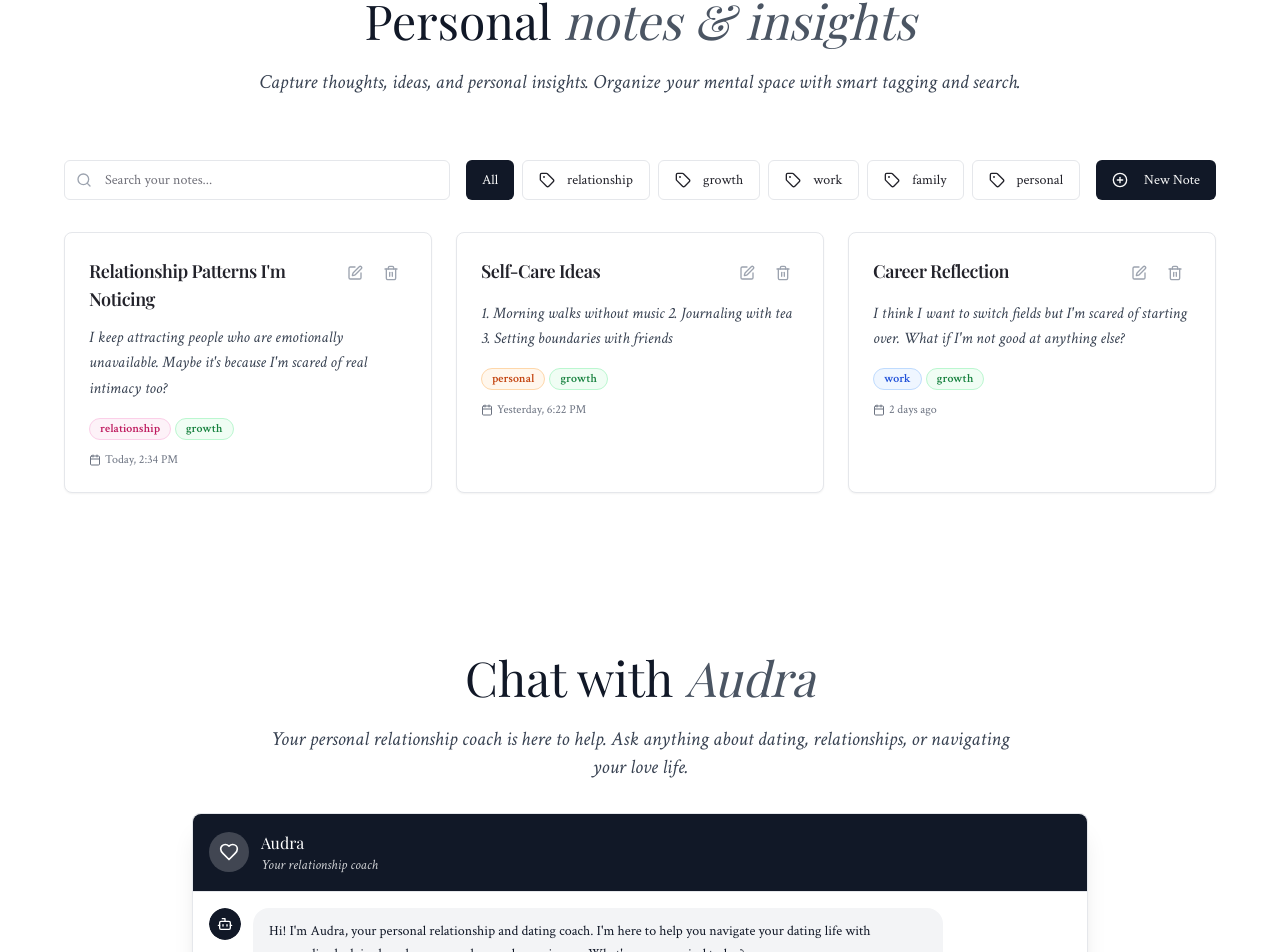
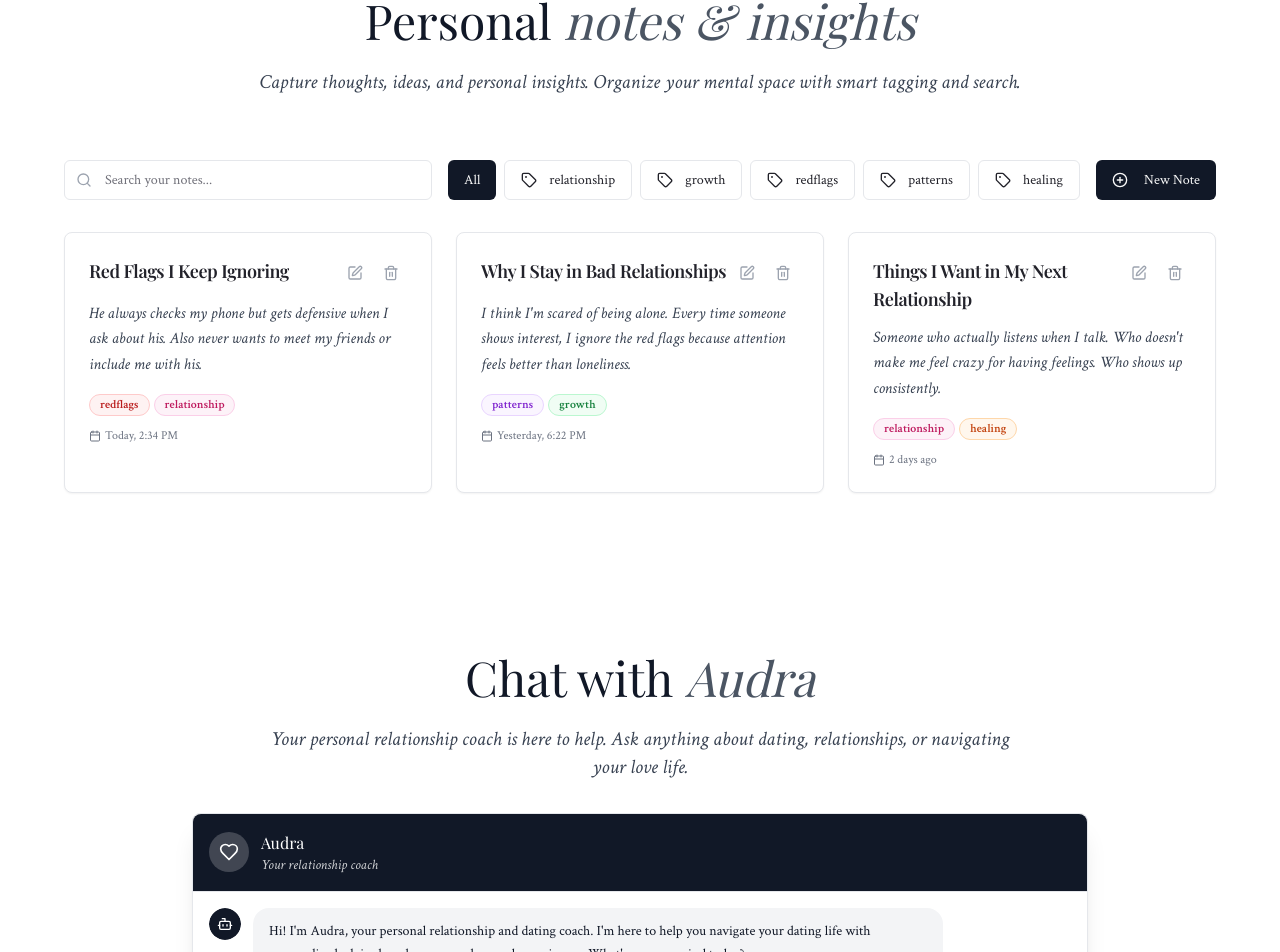
Before and after one commit to nikitapatel97/audra-66, a React (Vite) app: page / in a window 1280 px wide. Shown: the part 2515-3467 px from the top of the page. Built offline with nearby package versions, Linux system fonts and the light colour scheme; a web font is replaced by a local one.

Commit message:
Revert notes content
Reverts the content of the notes section to the original topics of red flags and past relationships.

```diff
--- a/src/components/NotesDashboard.tsx
+++ b/src/components/NotesDashboard.tsx
@@ -10,33 +10,33 @@ import { PlusCircle, Search, Tag, Calendar, Edit, Trash2 } from "lucide-react";
 const tagColors = {
   relationship: "bg-pink-50 text-pink-700 border-pink-200",
   growth: "bg-green-50 text-green-700 border-green-200",
-  work: "bg-blue-50 text-blue-700 border-blue-200",
-  family: "bg-purple-50 text-purple-700 border-purple-200",
-  personal: "bg-orange-50 text-orange-700 border-orange-200"
+  redflags: "bg-red-50 text-red-700 border-red-200",
+  patterns: "bg-purple-50 text-purple-700 border-purple-200",
+  healing: "bg-orange-50 text-orange-700 border-orange-200"
 };
 
 const mockNotes = [
   {
     id: 1,
-    title: "Relationship Patterns I'm Noticing",
-    content: "I keep attracting people who are emotionally unavailable. Maybe it's because I'm scared of real intimacy too?",
-    tags: ["relationship", "growth"],
+    title: "Red Flags I Keep Ignoring",
+    content: "He always checks my phone but gets defensive when I ask about his. Also never wants to meet my friends or include me with his.",
+    tags: ["redflags", "relationship"],
     date: "2024-01-15",
     lastEdited: "Today, 2:34 PM"
   },
   {
     id: 2,
-    title: "Self-Care Ideas",
-    content: "1. Morning walks without music 2. Journaling with tea 3. Setting boundaries with friends",
-    tags: ["personal", "growth"],
+    title: "Why I Stay in Bad Relationships",
+    content: "I think I'm scared of being alone. Every time someone shows interest, I ignore the red flags because attention feels better than loneliness.",
+    tags: ["patterns", "growth"],
     date: "2024-01-14",
     lastEdited: "Yesterday, 6:22 PM"
   },
   {
     id: 3,
-    title: "Career Reflection",
-    content: "I think I want to switch fields but I'm scared of starting over. What if I'm not good at anything else?",
-    tags: ["work", "growth"],
+    title: "Things I Want in My Next Relationship",
+    content: "Someone who actually listens when I talk. Who doesn't make me feel crazy for having feelings. Who shows up consistently.",
+    tags: ["relationship", "healing"],
     date: "2024-01-13",
     lastEdited: "2 days ago"
   }
@@ -48,7 +48,7 @@ export const NotesDashboard = () => {
   const [showNewNote, setShowNewNote] = useState(false);
   const [newNote, setNewNote] = useState({ title: "", content: "", tags: [] as string[] });
 
-  const availableTags = ["relationship", "growth", "work", "family", "personal"];
+  const availableTags = ["relationship", "growth", "redflags", "patterns", "healing"];
 
   const filteredNotes = mockNotes.filter(note => {
     const matchesSearch = note.title.toLowerCase().includes(searchTerm.toLowerCase()) ||
```
